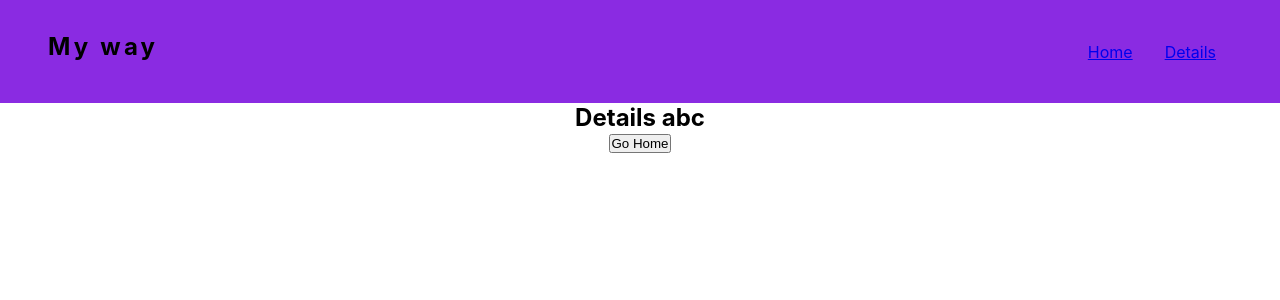
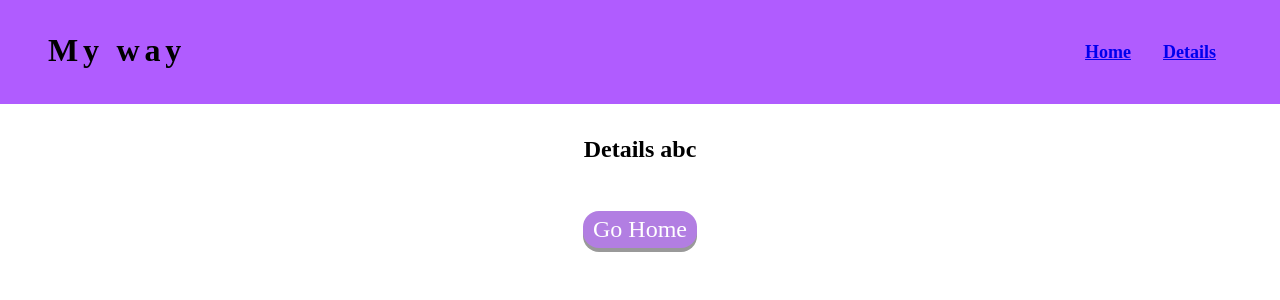
Before and after one commit to israfil3019/react-router, a React (Create React App) app: page /details/abc in a window 1280 px wide. Shown: the top 300 px of the page. Built offline with nearby package versions, Linux system fonts and the light colour scheme; no server answers.

Commit message:
add style

```diff
--- a/src/App.css
+++ b/src/App.css
@@ -5,23 +5,29 @@
 * {
   margin: 0;
   padding: 0;
+  font-family: cursive;
 }
 nav {
-  background-color: blueviolet;
+  background-color: rgb(176, 92, 255);
   display: flex;
   justify-content: space-between;
   padding: 2rem 3rem;
 }
 nav h1 {
-  letter-spacing: 0.2rem;
+  letter-spacing: 0.3rem;
+  font-size: 2rem;
+  font-weight: 700;
 }
 nav ul li {
-  list-style: none;
+  font-size: large;
+  font-weight: 700;
   display: inline-block;
   color: white;
   cursor: pointer;
-  text-decoration: none;
   padding: 0.6rem 1rem;
+}
+nav ul li:hover {
+  transform: scale(1.3);
 }
 h1 {
   text-align: center;
--- a/src/components/Details.js
+++ b/src/components/Details.js
@@ -1,5 +1,6 @@
 import React, { useState, useEffect } from "react";
 import { useParams, useHistory, useLocation } from "react-router-dom";
+import "./style.css";
 
 const Details = (props) => {
   const [post, setPost] = useState();
@@ -22,10 +23,9 @@ const Details = (props) => {
   };
 
   return (
-    <div>
+    <div className="details-container">
       <h2>Details {id} </h2>
-      <p>{post?.id}</p>
-      <p>{post?.title}</p>
+      <p className="details-title">{post?.title}</p>
       <p>{post?.body}</p>
       <button onClick={goHome}>Go Home</button>
     </div>
--- a/src/components/Home.js
+++ b/src/components/Home.js
@@ -1,5 +1,6 @@
 import { useState, useEffect } from "react";
 import { useHistory } from "react-router-dom";
+import "./style.css";
 
 function Home() {
   const [posts, setPosts] = useState();
@@ -20,8 +21,8 @@ function Home() {
     <div className="App">
       {posts?.map((post, index) => (
         <div
+          className="home-container"
           key={index}
-          style={{ border: "1px solid ", margin: 10, cursor: "pointer" }}
           onClick={() => postHandler(post.id)}
         >
           <p>{post.title}</p>
--- /dev/null
+++ b/src/components/style.css
@@ -0,0 +1,48 @@
+.home-container {
+  padding: 1rem;
+  border: 1px dotted;
+  margin: 1rem 5rem;
+  cursor: pointer;
+}
+.home-container:hover {
+  font-weight: 600;
+  border: 1px solid;
+}
+.home-container:nth-child(even) {
+  background-color: rgb(229, 207, 252);
+}
+
+.details-container {
+  margin: 1rem 5rem;
+  padding: 1rem;
+}
+
+.details-title {
+  margin: 1rem 0;
+  font-size: large;
+  font-weight: 600;
+}
+
+button {
+  display: inline-block;
+  padding: 5px 10px;
+  font-size: 24px;
+  margin-top: 2rem;
+  cursor: pointer;
+  text-align: center;
+  text-decoration: none;
+  outline: none;
+  color: #fff;
+  background-color: rgb(178, 126, 226);
+  border: none;
+  border-radius: 1rem;
+  box-shadow: 0 4px #999;
+}
+button:hover {
+  background-color: rgb(161, 73, 243);
+}
+button:active {
+  background-color: rgb(161, 73, 243);
+  box-shadow: 0 1px #666;
+  transform: translateY(4px);
+}
```
